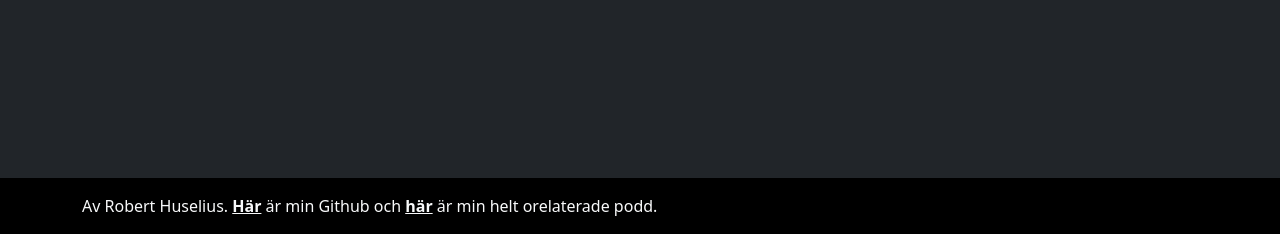
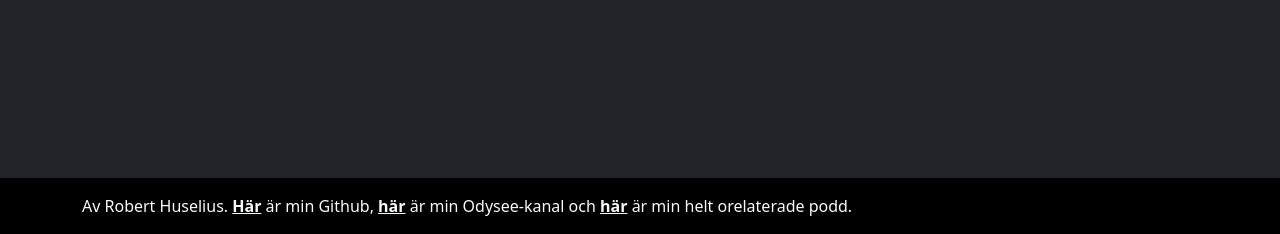
Before and after one commit to Eboreg/kommunpoet, a Python web app: template kommunpoet/templates/index.html in a window 1280 px wide. Shown: the part 566-800 px from the top of the page. Run offline with Jinja, Linux system fonts and the light colour scheme; the template is opened without the code that fills it, so the values that code supplies are empty.

Commit message:
Added Odysee link

```diff
--- a/kommunpoet/__init__.py
+++ b/kommunpoet/__init__.py
@@ -1,2 +1,2 @@
-__version__ = "0.0.22"
+__version__ = "0.0.23"
 VERSION = tuple(map(int, __version__.split(".")))
--- a/kommunpoet/templates/index.html
+++ b/kommunpoet/templates/index.html
@@ -80,7 +80,8 @@
         <footer class="bg-black py-3">
             <div class="container">
                 Av Robert Huselius.
-                <a href="https://github.com/Eboreg">Här</a> är min Github och
+                <a href="https://github.com/Eboreg">Här</a> är min Github,
+                <a href="https://odysee.com/@klaatu:0">här</a> är min Odysee-kanal och
                 <a href="https://anchor.fm/musikens-makt">här</a> är min helt orelaterade podd.
             </div>
         </footer>
```
